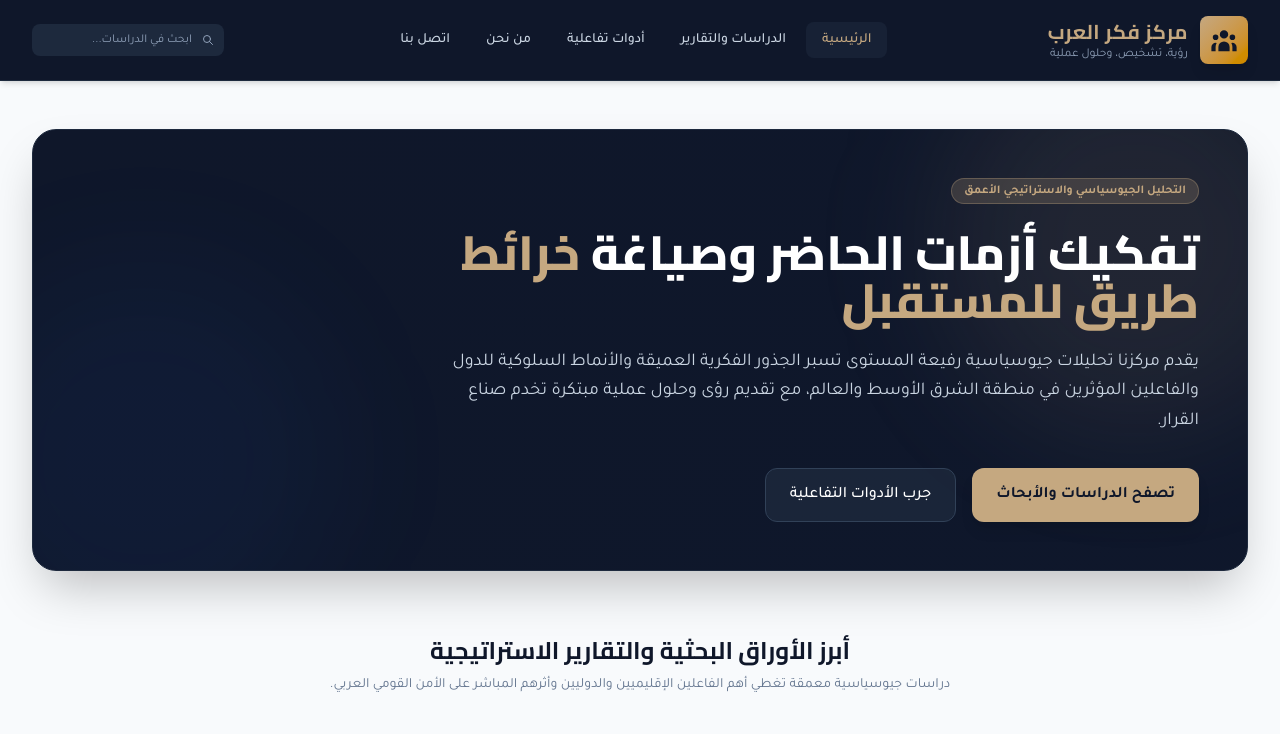
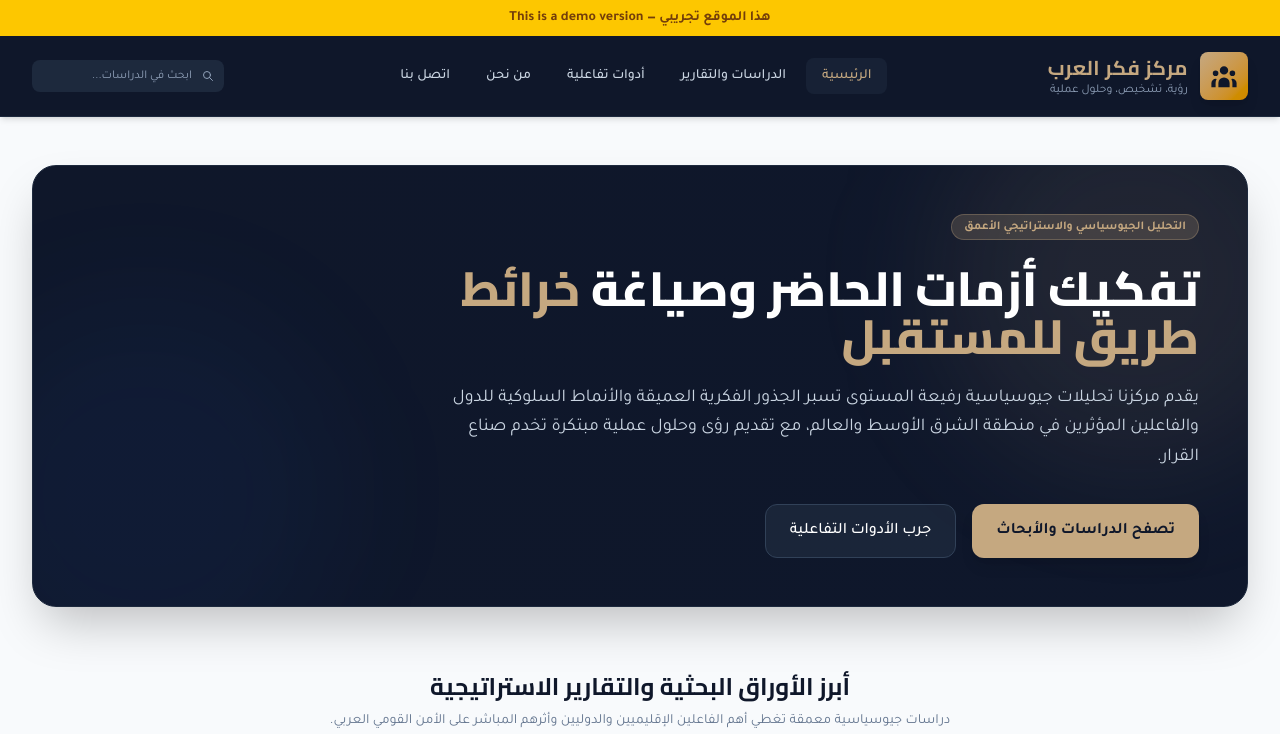
Before and after one commit to Maghrebmedia-git/arabthinkers, a Next.js app in the folder arab-think-center/: page / in a window 1280 px wide. Shown: the top 734 px of the page. Built offline with nearby package versions, Linux system fonts and the light colour scheme.

Commit message:
add demo banner at top of page

```diff
--- a/arab-think-center/src/components/App.tsx
+++ b/arab-think-center/src/components/App.tsx
@@ -14,6 +14,9 @@ function AppContent() {
 
   return (
     <div className="text-slate-800">
+      <div className="bg-yellow-400 text-center py-2 px-4 text-sm font-semibold text-yellow-900">
+        هذا الموقع تجريبي — This is a demo version
+      </div>
       <Header />
       <main className="min-h-[calc(100vh-20rem)]">
         {activeTab === "home" && <HomePanel />}
```
